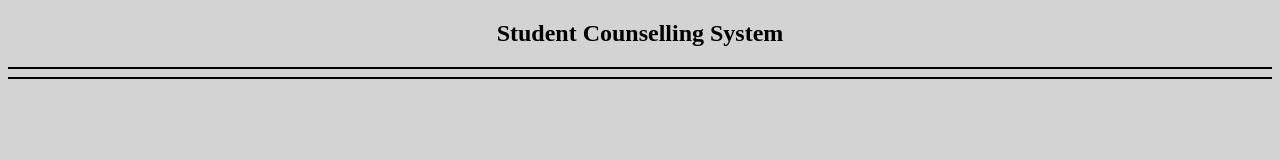
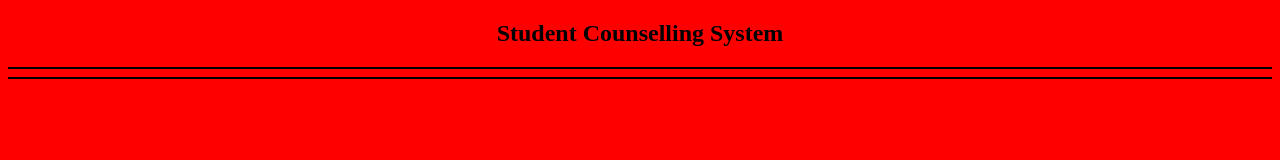
Before and after one commit to tirumalasettyavinash/htmlproject, a plain HTML site: page index.html in a window 1280 px wide. Drawn offline with Linux system fonts and the light colour scheme.

Commit message:
Update index.html

```diff
--- a/index.html
+++ b/index.html
@@ -5,7 +5,7 @@
     <meta name="viewport" content="width=device-width, initial-scale=1.0">
     <title>HTML</title>
 </head>
-<body bgcolor="lightgrey">
+<body bgcolor="red">
     <h2 align="center">Student Counselling System</h2>
     <hr color="black"><hr color="black">
 </body>
```
